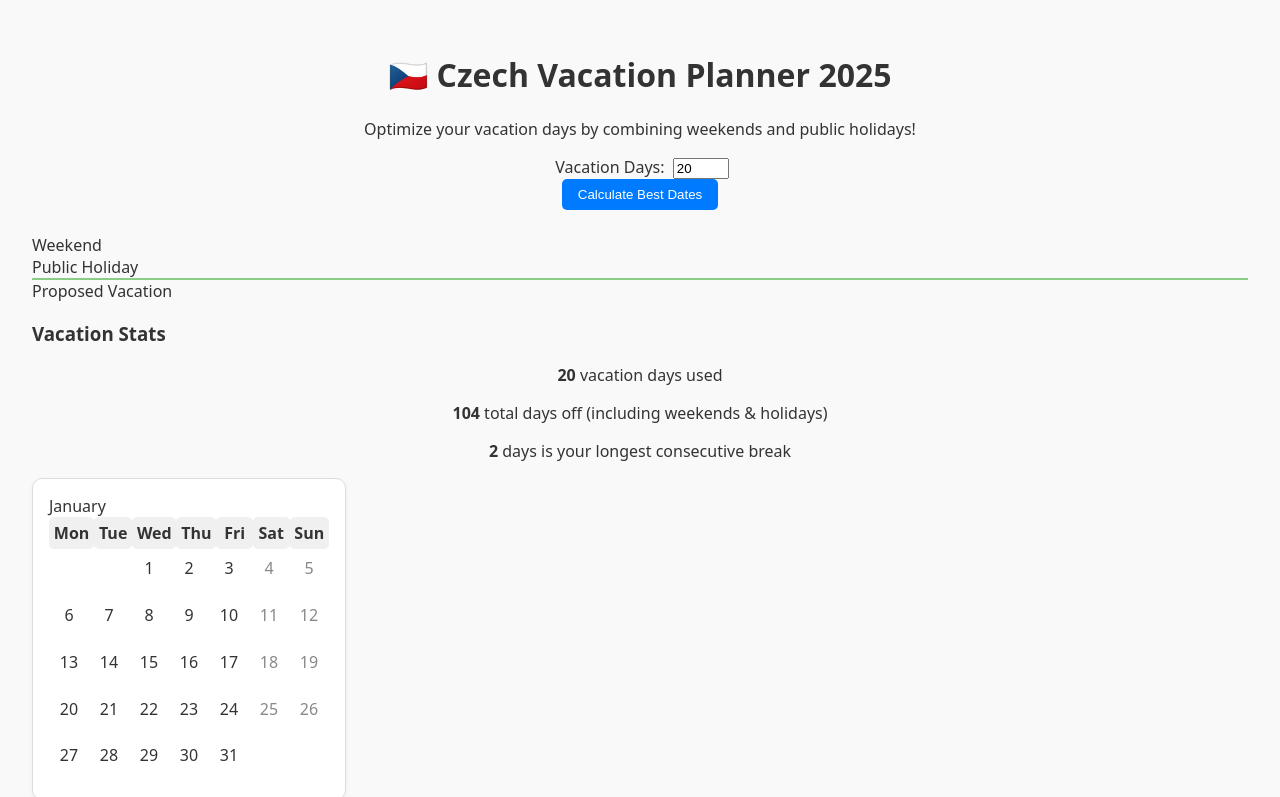
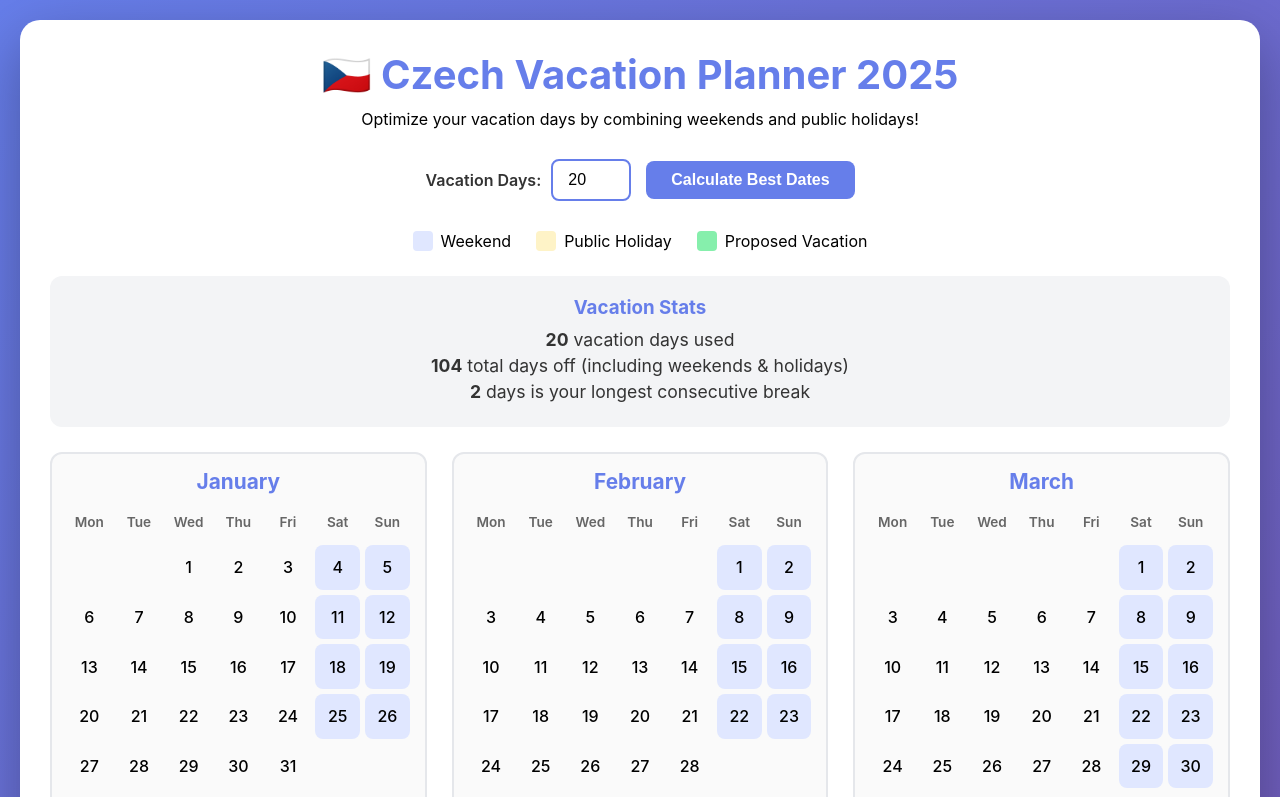
Before and after one commit to pax-385/smart-holiday-planner-cz, a plain HTML site: page index.html in a window 1280 px wide. Both pictures are taken after a click on the button "Calculate Best Dates". Shown: the top 797 px of the page. Drawn offline with Linux system fonts and the light colour scheme; no server answers.

Commit message:
Update style.css

```diff
--- a/style.css
+++ b/style.css
@@ -1,115 +1,209 @@
-body {
-  font-family: system-ui, sans-serif;
-  background: #f9f9f9;
-  margin: 0;
-  padding: 2rem;
-  color: #333;
+* {
+    margin: 0;
+    padding: 0;
+    box-sizing: border-box;
 }
 
-h1, p {
-  text-align: center;
+body {
+    font-family: -apple-system, BlinkMacSystemFont, 'Segoe UI', Roboto, Oxygen, Ubuntu, Cantarell, sans-serif;
+    background: linear-gradient(135deg, #667eea 0%, #764ba2 100%);
+    min-height: 100vh;
+    padding: 20px;
+}
+
+.container {
+    max-width: 1400px;
+    margin: 0 auto;
+    background: white;
+    border-radius: 20px;
+    padding: 30px;
+    box-shadow: 0 20px 60px rgba(0,0,0,0.3);
+}
+
+header {
+    text-align: center;
+    margin-bottom: 30px;
+}
+
+h1 {
+    color: #667eea;
+    font-size: 2.5em;
+    margin-bottom: 10px;
 }
 
 .controls {
-  text-align: center;
-  margin-bottom: 1.5rem;
+    display: flex;
+    justify-content: center;
+    align-items: center;
+    gap: 15px;
+    margin-bottom: 30px;
+    flex-wrap: wrap;
+}
+
+.input-group {
+    display: flex;
+    align-items: center;
+    gap: 10px;
 }
 
 label {
-  margin: 0 0.25rem;
+    font-weight: 600;
+    color: #333;
+}
+
+input[type="number"] {
+    padding: 10px 15px;
+    border: 2px solid #667eea;
+    border-radius: 8px;
+    font-size: 16px;
+    width: 80px;
 }
 
 button {
-  background-color: #007bff;
-  color: white;
-  border: none;
-  padding: 0.5rem 1rem;
-  border-radius: 5px;
-  cursor: pointer;
+    padding: 10px 25px;
+    background: #667eea;
+    color: white;
+    border: none;
+    border-radius: 8px;
+    font-size: 16px;
+    font-weight: 600;
+    cursor: pointer;
+    transition: background 0.3s;
 }
 
 button:hover {
-  background-color: #0056b3;
+    background: #5568d3;
 }
 
-#calendarContainer {
-  display: flex;
-  flex-wrap: wrap;
-  justify-content: center;
-  gap: 1.5rem;
+.legend {
+    display: flex;
+    justify-content: center;
+    gap: 25px;
+    margin-bottom: 25px;
+    flex-wrap: wrap;
+}
+
+.legend-item {
+    display: flex;
+    align-items: center;
+    gap: 8px;
+}
+
+.legend-color {
+    width: 20px;
+    height: 20px;
+    border-radius: 4px;
+}
+
+.weekend {
+    background: #e0e7ff;
+}
+
+.holiday {
+    background: #fef3c7;
+}
+
+.vacation {
+    background: #86efac;
+}
+
+.calendars {
+    display: grid;
+    grid-template-columns: repeat(auto-fit, minmax(300px, 1fr));
+    gap: 25px;
 }
 
 .month {
-  background: white;
-  border: 1px solid #ddd;
-  border-radius: 10px;
-  padding: 1rem;
-  width: 280px;
-  box-shadow: 0 2px 5px rgba(0,0,0,0.05);
+    border: 2px solid #e5e7eb;
+    border-radius: 12px;
+    padding: 15px;
+    background: #fafafa;
 }
 
-.month h2 {
-  text-align: center;
-  margin-bottom: 0.5rem;
+.month-header {
+    text-align: center;
+    font-size: 1.3em;
+    font-weight: 700;
+    color: #667eea;
+    margin-bottom: 15px;
 }
 
-.weekdays, .days {
-  display: grid;
-  grid-template-columns: repeat(7, 1fr);
-  text-align: center;
+.weekdays {
+    display: grid;
+    grid-template-columns: repeat(7, 1fr);
+    gap: 5px;
+    margin-bottom: 10px;
 }
 
-.weekdays div {
-  font-weight: bold;
-  background: #f0f0f0;
-  padding: 0.3rem;
-  border-radius: 5px;
+.weekday {
+    text-align: center;
+    font-weight: 600;
+    font-size: 0.85em;
+    color: #666;
+    padding: 5px 0;
 }
 
-.days div {
-  padding: 0.4rem;
-  margin: 2px;
-  border-radius: 5px;
-  min-height: 30px;
-  position: relative;
+.days {
+    display: grid;
+    grid-template-columns: repeat(7, 1fr);
+    gap: 5px;
 }
 
-.weekend {
-  color: #888;
+.day {
+    aspect-ratio: 1;
+    display: flex;
+    align-items: center;
+    justify-content: center;
+    border-radius: 8px;
+    font-weight: 500;
+    cursor: default;
+    position: relative;
 }
 
-.holiday {
-  background-color: #ffe2e2;
-  color: #c00;
-  font-weight: bold;
+.day.empty {
+    visibility: hidden;
 }
 
-.vacation {
-  background-color: #d9f9d9;
-  border: 1px solid #8acb88;
+.day.weekend {
+    background: #e0e7ff;
 }
 
-.empty {
-  background: none;
+.day.holiday {
+    background: #fef3c7;
+    font-weight: 700;
 }
 
-/* Tooltip */
-.day[data-holiday]::after {
-  content: attr(data-holiday);
-  position: absolute;
-  background: #333;
-  color: #fff;
-  padding: 2px 5px;
-  border-radius: 4px;
-  font-size: 0.7rem;
-  top: -25px;
-  left: 50%;
-  transform: translateX(-50%);
-  display: none;
-  white-space: nowrap;
-  z-index: 10;
+.day.vacation {
+    background: #86efac;
+    font-weight: 700;
 }
 
-.day[data-holiday]:hover::after {
-  display: block;
+.day.today {
+    border: 2px solid #667eea;
 }
+
+.loading {
+    text-align: center;
+    padding: 50px;
+    font-size: 1.2em;
+    color: #667eea;
+}
+
+.stats {
+    background: #f3f4f6;
+    padding: 20px;
+    border-radius: 12px;
+    margin-bottom: 25px;
+    text-align: center;
+}
+
+.stats h3 {
+    color: #667eea;
+    margin-bottom: 10px;
+}
+
+.stats p {
+    color: #333;
+    font-size: 1.1em;
+    margin: 5px 0;
+}
```
